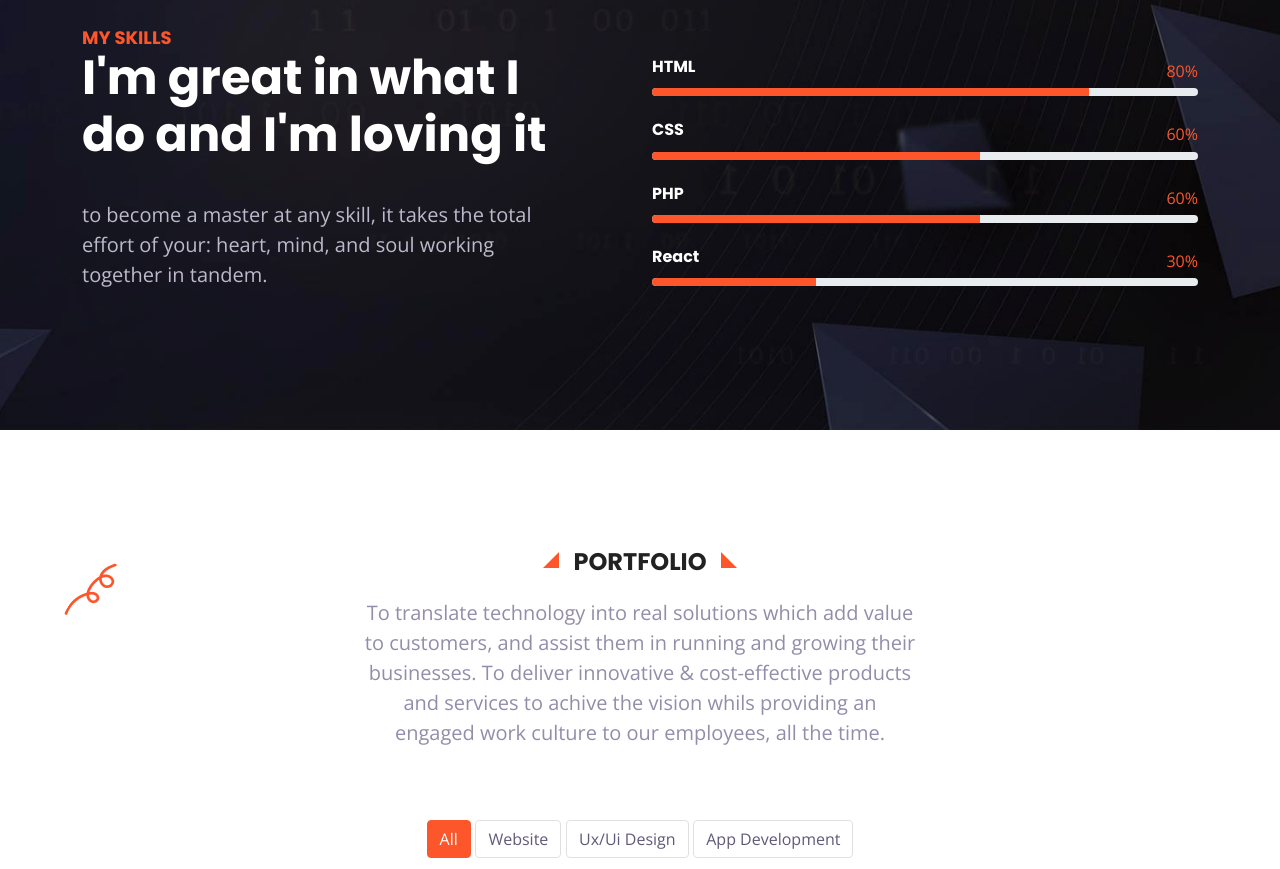
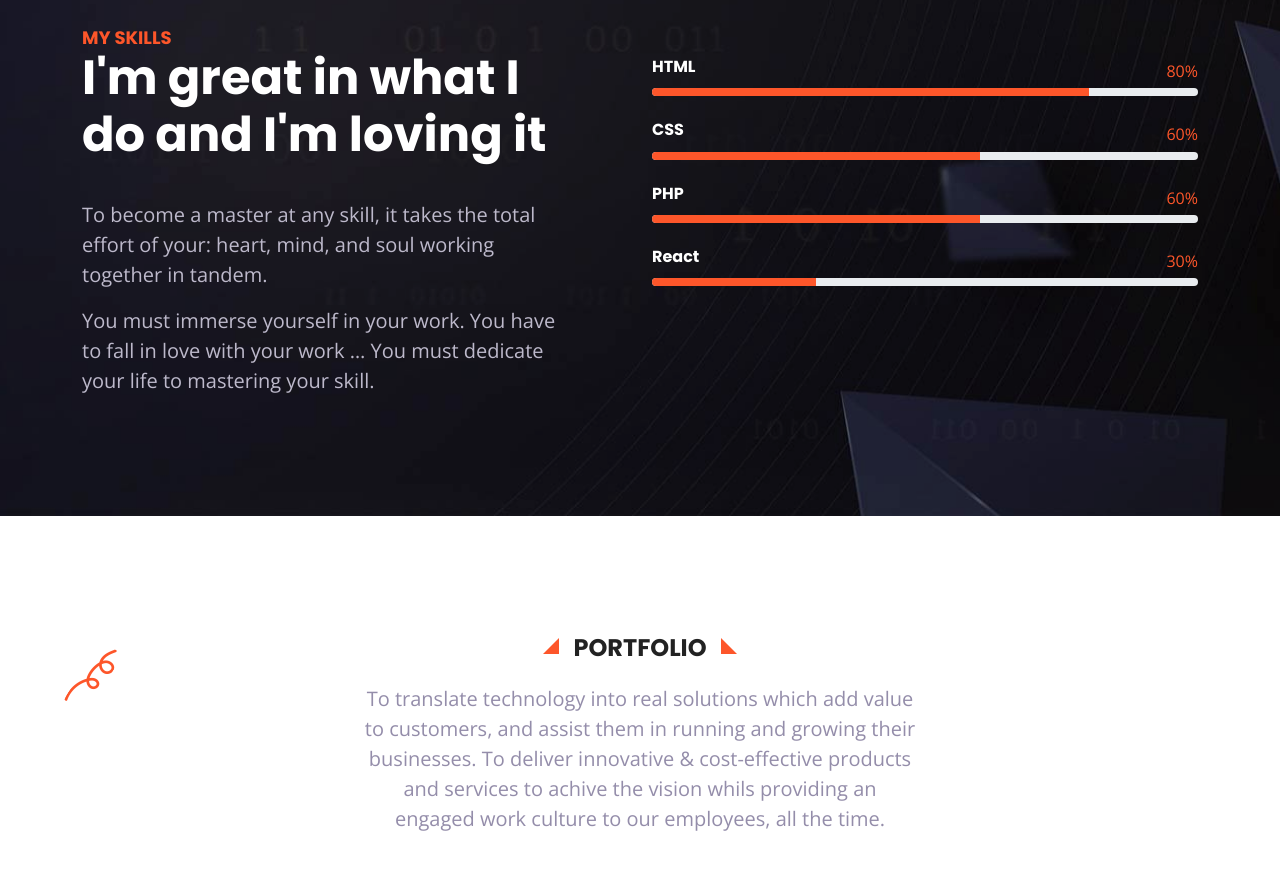
Before and after one commit to KanjariyaRahul/kanjariyarahul.github.io, a plain HTML site: page index.html in a window 1280 px wide. Shown: the part 2971-3840 px from the top of the page. Drawn offline with nearby package versions, Linux system fonts and the light colour scheme.

Commit message:
Update index.html
Signed-off-by: Rahul kanjariya <93303230+KanjariyaRahul@users.noreply.github.com>

```diff
--- a/index.html
+++ b/index.html
@@ -245,7 +245,10 @@
 				<div class="col-xl-6 content-block" data-aos="fade-down" data-aos-duration="2000">
 					<h2><span>My Skills</span>I'm great in what I do and I'm loving it</h2>
 					<p class="lead">
-						to become a master at any skill, it takes the total effort of your: heart, mind, and soul working together in tandem.
+						To become a master at any skill, it takes the total effort of your: heart, mind, and soul working together in tandem.
+					</p>
+					<p class="lead">
+						You must immerse yourself in your work. You have to fall in love with your work … You must dedicate your life to mastering your skill.
 					</p>
 				</div>
 				<div class="col-xl-6 progress-block">
```
